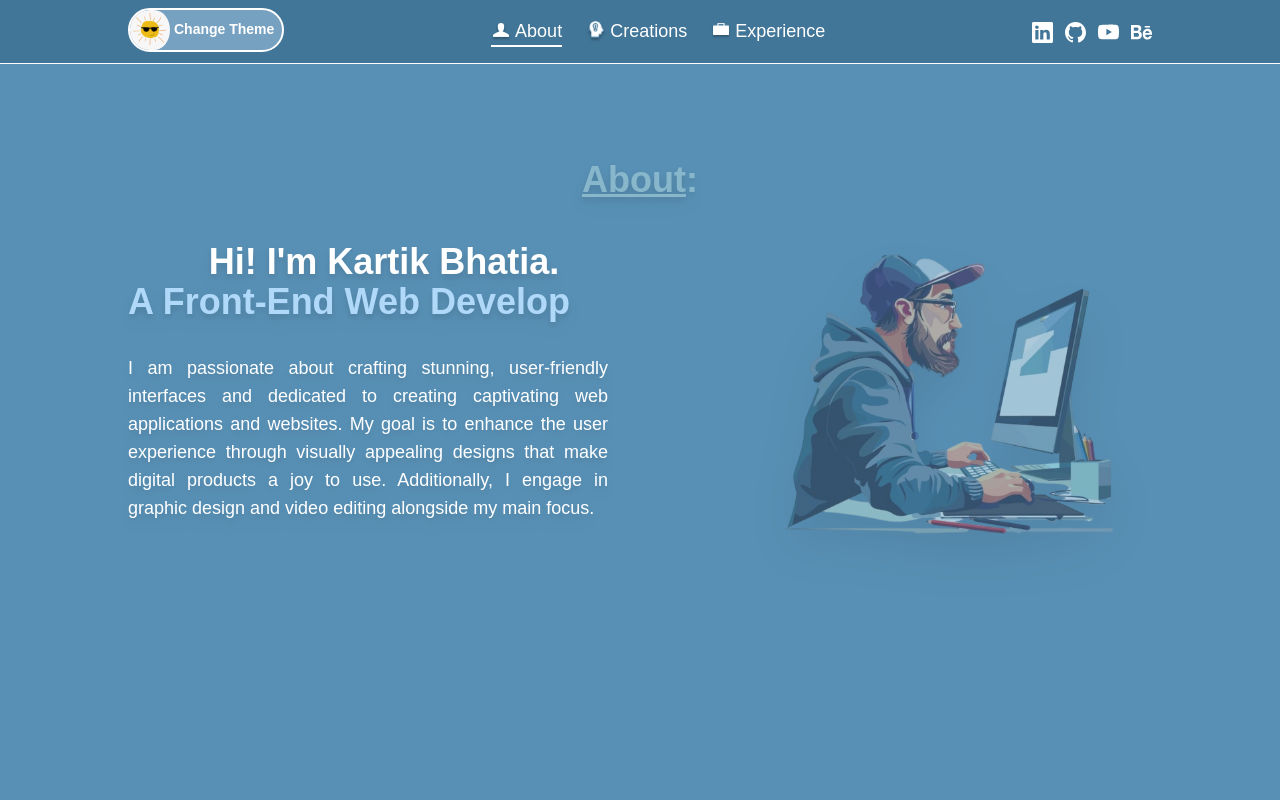
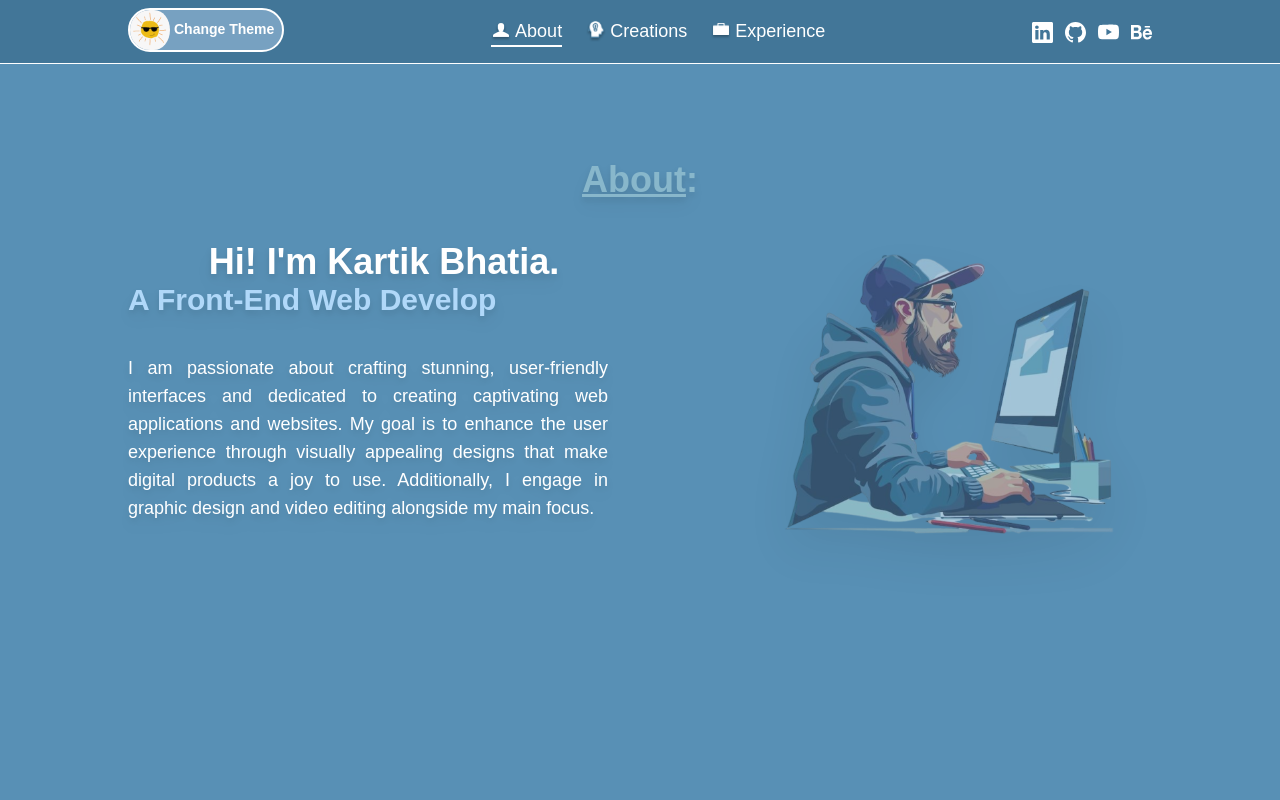
Before and after one commit to karti3k/personal-portfolio-project-2.0, a Next.js app: page / in a window 1280 px wide. Shown: the top 800 px of the page. Built offline with nearby package versions, Linux system fonts and the light colour scheme; a web font is replaced by a local one.

Commit message:
fixed font size for about page

```diff
--- a/src/components/About.tsx
+++ b/src/components/About.tsx
@@ -56,10 +56,10 @@ const About: React.FC<AboutProps> = ({ isDarkMode }) => {
             <div className='md:w-1/2 w-full'>
                 <div className='md:pt-12 lg:pt-0 md:p-4 flex flex-col pl-8 pr-8 md:pr-0 md:pl-12 lg:pl-32'>
                     <h1 className={`anekDevanagari-font font-medium md:font-semibold text-3xl md:text-4xl w-full h-24 md:h-32 lg:h-28 drop-shadow-lg text-center`}>
-                        <span className={`text-3xl md:text-4xl ${isDarkMode ? 'text-custom-sky-blue' : 'text-white'}`}>
+                        <span className={`text-2xl md:text-4xl ${isDarkMode ? 'text-custom-sky-blue' : 'text-white'}`}>
                             {`Hi! I'm Kartik Bhatia.`}
                         </span>
-                        <span className={`txt-rotat text-left font-medium md:font-semibold ${isDarkMode ? 'text-custom-blue-green' : 'text-custom-sky-blue'}`} data-period="1000" data-rotate='[ "A Front-End Web Developer", "A Graphic Designer", "A Video Editor" ]'>
+                        <span className={`txt-rotat text-3xl text-left font-normal md:font-semibold ${isDarkMode ? 'text-custom-blue-green' : 'text-custom-sky-blue'}`} data-period="1000" data-rotate='[ "A Front-End Web Developer", "A Graphic Designer", "A Video Editor" ]'>
                             <span className="block">{text}</span>
                         </span>
                     </h1>
```
